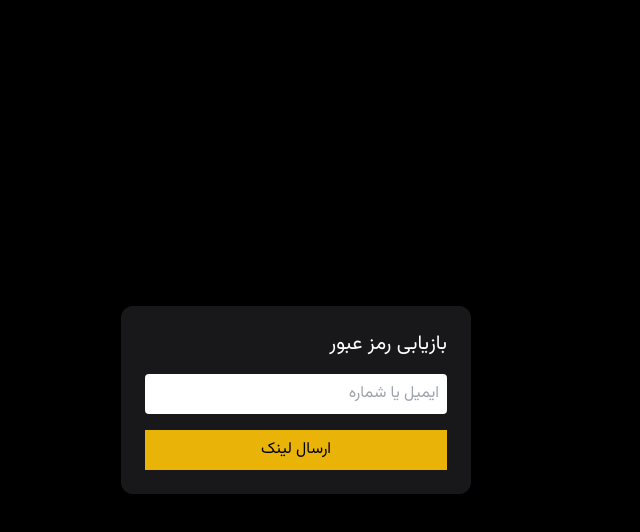
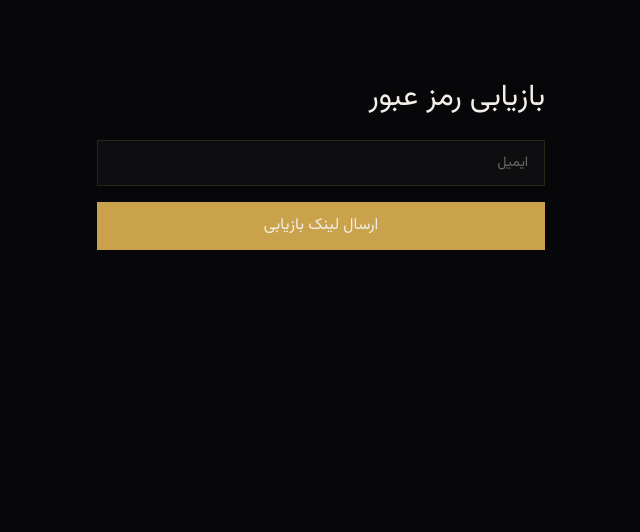
Before and after one commit to Peyman272/inja3d, a Next.js app: page /forgot-password in a window 1280 px wide. Shown: the top 532 px of the page, without its empty margins (393-1033 px from the left). Built offline with nearby package versions, Linux system fonts and the light colour scheme.

Commit message:
Update page.tsx

```diff
--- a/app/forgot-password/page.tsx
+++ b/app/forgot-password/page.tsx
@@ -4,52 +4,57 @@ import { useState } from "react";
 
 export default function ForgotPasswordPage() {
   const [email, setEmail] = useState("");
+  const [message, setMessage] = useState("");
   const [loading, setLoading] = useState(false);
-  const [msg, setMsg] = useState("");
 
-  async function handleSubmit() {
+  async function handleSubmit(e: React.FormEvent) {
+    e.preventDefault();
+
     setLoading(true);
-    setMsg("");
+    setMessage("");
 
     const res = await fetch("/api/forgot-password", {
       method: "POST",
-      headers: { "Content-Type": "application/json" },
-      body: JSON.stringify({ email }),
+      headers: {
+        "Content-Type": "application/json",
+      },
+      body: JSON.stringify({
+        email,
+      }),
     });
 
     const data = await res.json();
 
     setLoading(false);
-
-    if (!data.ok) {
-      setMsg(data.error);
-    } else {
-      setMsg("لینک بازیابی ایمیل شد 📩");
-    }
+    setMessage(data.message);
   }
 
   return (
-    <div className="min-h-screen flex items-center justify-center bg-black text-white">
-      <div className="w-[350px] p-6 bg-zinc-900 rounded-xl">
-        <h1 className="text-xl mb-4">بازیابی رمز عبور</h1>
+    <div className="max-w-md mx-auto py-20">
+      <h1 className="text-3xl mb-6">بازیابی رمز عبور</h1>
 
+      <form onSubmit={handleSubmit}>
         <input
-          className="w-full p-2 text-black rounded"
-          placeholder="ایمیل یا شماره"
+          className="input-field w-full"
+          type="email"
+          placeholder="ایمیل"
           value={email}
           onChange={(e) => setEmail(e.target.value)}
         />
 
         <button
-          onClick={handleSubmit}
+          className="mt-4 w-full bg-gold py-3"
           disabled={loading}
-          className="w-full mt-4 bg-yellow-500 p-2 text-black"
         >
-          {loading ? "در حال ارسال..." : "ارسال لینک"}
+          {loading ? "در حال ارسال..." : "ارسال لینک بازیابی"}
         </button>
+      </form>
 
-        {msg && <p className="mt-3 text-sm">{msg}</p>}
-      </div>
+      {message && (
+        <p className="mt-5">
+          {message}
+        </p>
+      )}
     </div>
   );
 }
```
